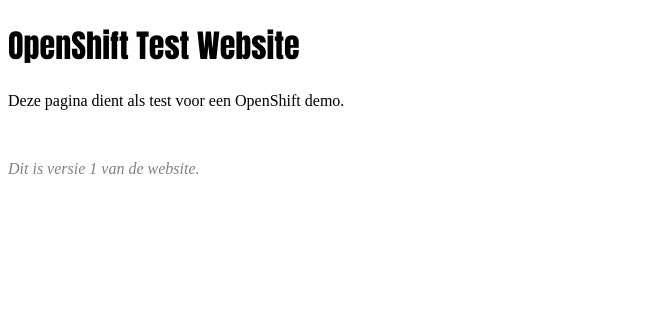
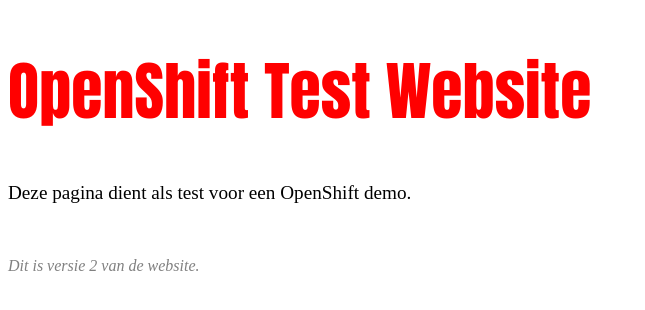
Before and after one commit to CreepCoder/docker-webserver, a plain HTML site: page website/index.html in a window 1280 px wide. Shown: the whole page, without its empty margins (0-645 px from the left). Drawn offline with Linux system fonts and the light colour scheme.

Commit message:
Website updated
Version 2

```diff
--- a/website/index.html
+++ b/website/index.html
@@ -4,16 +4,16 @@
     <meta charset="UTF-8">
     <meta http-equiv="X-UA-Compatible" content="IE=edge">
     <meta name="viewport" content="width=600, initial-scale=1.0">
-    <meta http-equiv="refresh" content="5" >
+    <meta http-equiv="refresh" content="1" >
     <link rel="stylesheet" href="style.css">
     <title>OpenShift test v1</title>
 </head>
 <body>
     <div class="main">
         <h1>OpenShift Test Website</h1>
-        <p>Deze pagina dient als test voor een OpenShift demo.</p>
+        <p class="text">Deze pagina dient als test voor een OpenShift demo.</p>
         <br>
-        <p class="version">Dit is versie 1 van de website.</p>
+        <p class="version">Dit is versie 2 van de website.</p>
     </div>
 </body>
 </html>
--- a/website/style.css
+++ b/website/style.css
@@ -1,5 +1,11 @@
 .main>h1 {
     font-family: Impact, Haettenschweiler, 'Arial Narrow Bold', sans-serif;
+    color: red;
+    font-size: 5vw;
+}
+
+.text {
+    font-size: larger;
 }
 
 .version {
```
